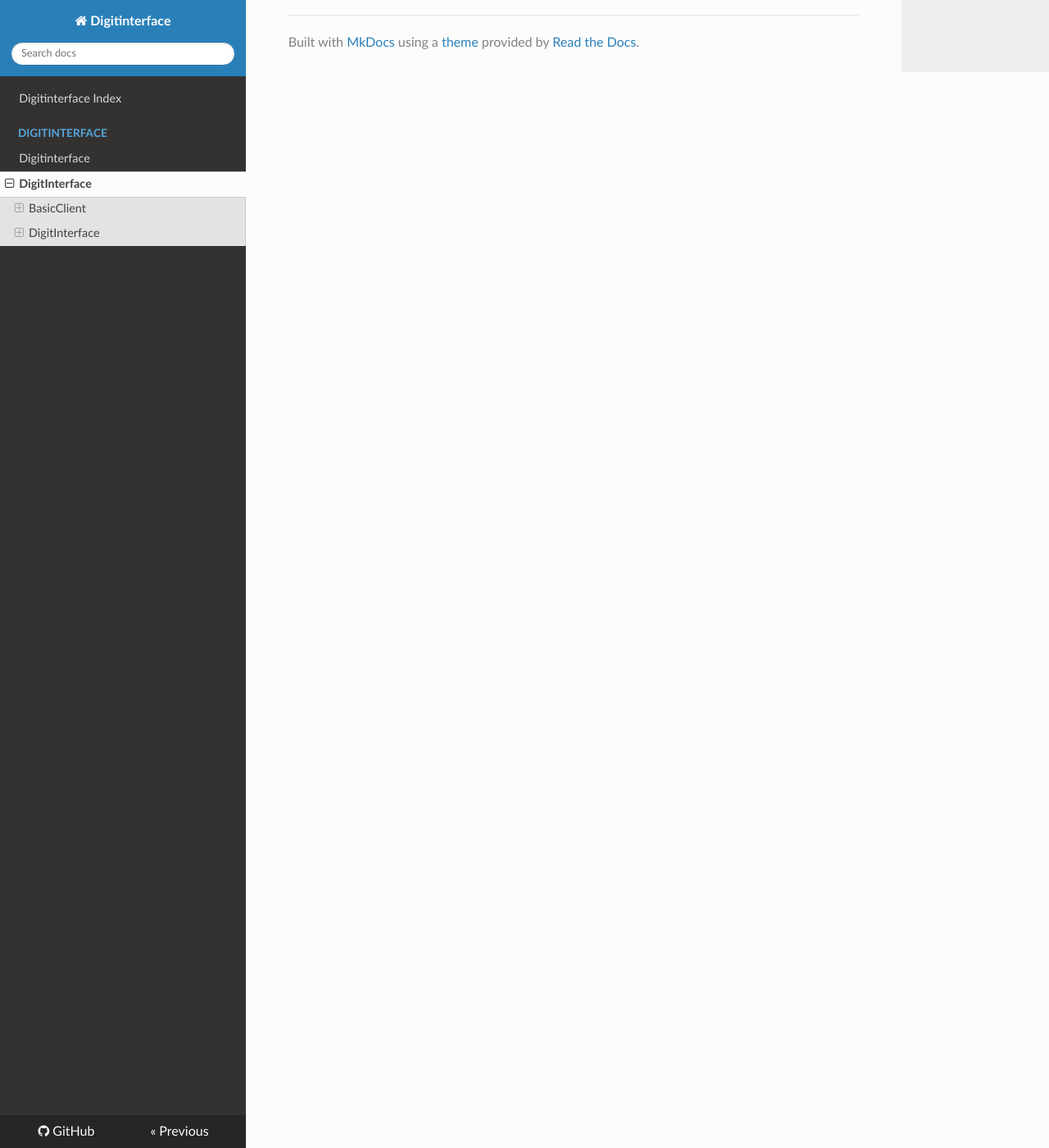
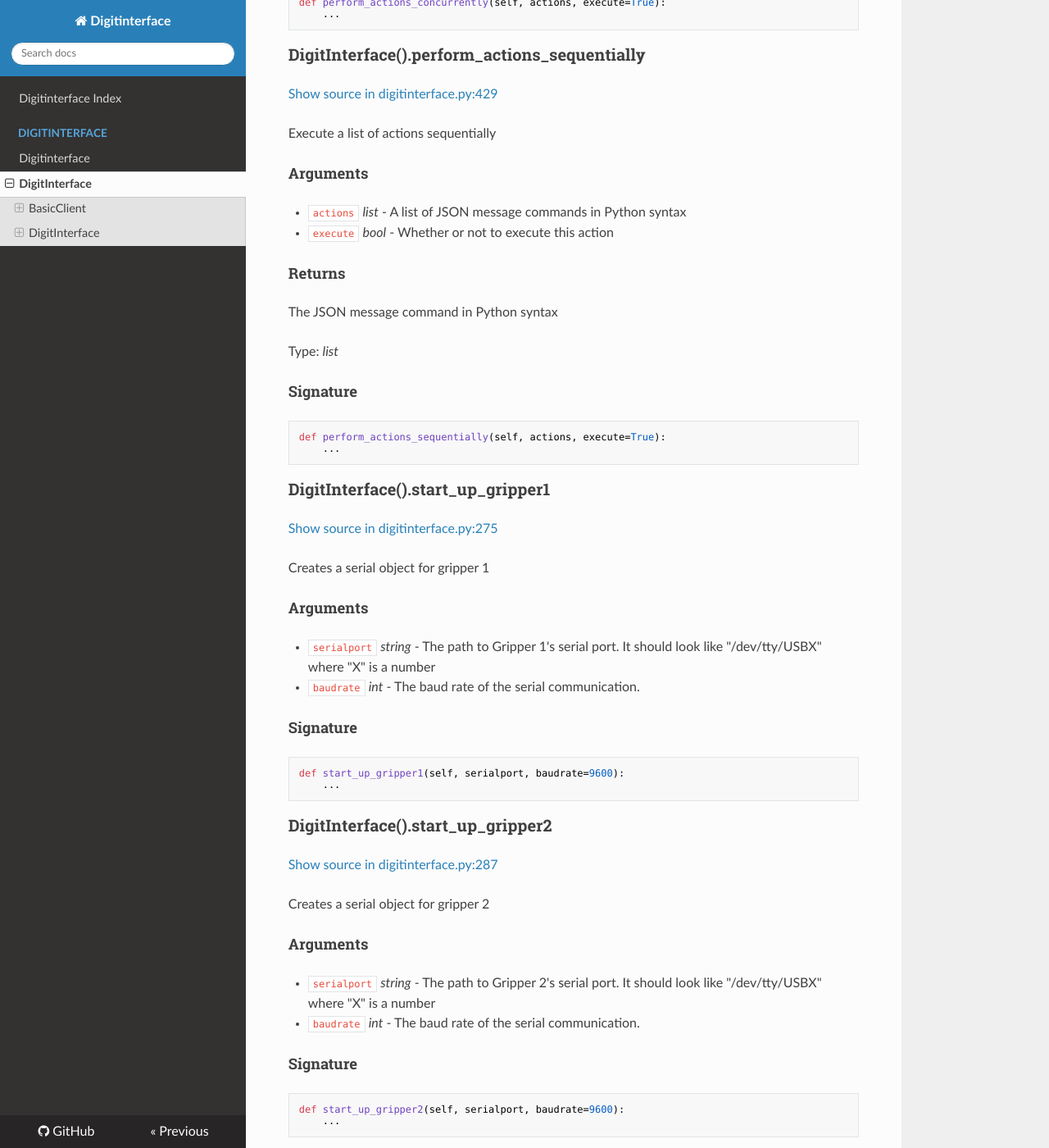
Before and after one commit to adubredu/digitinterface, an MkDocs documentation site: the page built from docs/digitinterface/digitinterface.md, in a window 1280 px wide and 1400 px high, scrolled down 8396 px. Shown: the whole window at 82% size. Built offline with MkDocs 1.6.1, drawn with Linux system fonts in a browser that asks for light colours; nearby versions of some CDN libraries; some of the changed text lies outside the part shown.

````diff
--- a/docs/_config.yml
+++ b/docs/_config.yml
@@ -1,4 +1,4 @@
-theme: jekyll-theme-hacker
+theme: jekyll-theme-cayman
 show_downloads: true
 source: "https://github.com/adubredu/digitinterface"
 highlighter: rouge
--- a/docs/digitinterface/digitinterface.md
+++ b/docs/digitinterface/digitinterface.md
@@ -12,7 +12,8 @@ DigitInterface
     - [BasicClient().opened](#basicclient()opened)
     - [BasicClient().received_message](#basicclient()received_message)
   - [DigitInterface](#digitinterface-1)
-    - [DigitInterface().close_gripper](#digitinterface()close_gripper)
+    - [DigitInterface().close_gripper1](#digitinterface()close_gripper1)
+    - [DigitInterface().close_gripper2](#digitinterface()close_gripper2)
     - [DigitInterface().get_wrist_pose](#digitinterface()get_wrist_pose)
     - [DigitInterface().move_at_velocity](#digitinterface()move_at_velocity)
     - [DigitInterface().move_both_arms_sequentially_to_pose](#digitinterface()move_both_arms_sequentially_to_pose)
@@ -20,13 +21,16 @@ DigitInterface
     - [DigitInterface().move_to_waypoint](#digitinterface()move_to_waypoint)
     - [DigitInterface().move_torso_to_pose](#digitinterface()move_torso_to_pose)
     - [DigitInterface().move_wrist_to_pose](#digitinterface()move_wrist_to_pose)
-    - [DigitInterface().open_gripper](#digitinterface()open_gripper)
+    - [DigitInterface().open_gripper1](#digitinterface()open_gripper1)
+    - [DigitInterface().open_gripper2](#digitinterface()open_gripper2)
     - [DigitInterface().perform_actions_concurrently](#digitinterface()perform_actions_concurrently)
     - [DigitInterface().perform_actions_sequentially](#digitinterface()perform_actions_sequentially)
+    - [DigitInterface().start_up_gripper1](#digitinterface()start_up_gripper1)
+    - [DigitInterface().start_up_gripper2](#digitinterface()start_up_gripper2)
 
 ## BasicClient
 
-[Show source in digitinterface.py:6](https://github.com/adubredu/digitinterface/blob/main/digitinterface/digitinterface.py#L6)
+[Show source in digitinterface.py:7](https://github.com/adubredu/digitinterface/blob/main/digitinterface/digitinterface.py#L7)
 
 Websocket Client Class
 
@@ -110,22 +114,35 @@ class DigitInterface:
         ...
 ```
 
-### DigitInterface().close_gripper
+### DigitInterface().close_gripper1
 
-[Show source in digitinterface.py:272](https://github.com/adubredu/digitinterface/blob/main/digitinterface/digitinterface.py#L272)
+[Show source in digitinterface.py:299](https://github.com/adubredu/digitinterface/blob/main/digitinterface/digitinterface.py#L299)
 
-This is a docstring for the some_method method.
+Closes the fingers of Gripper 1
 
 #### Signature
 
 ```python
-def close_gripper(self, armname):
+def close_gripper1(self):
+    ...
+```
+
+### DigitInterface().close_gripper2
+
+[Show source in digitinterface.py:313](https://github.com/adubredu/digitinterface/blob/main/digitinterface/digitinterface.py#L313)
+
+Closes the fingers of Gripper 2
+
+#### Signature
+
+```python
+def close_gripper2(self):
     ...
 ```
 
 ### DigitInterface().get_wrist_pose
 
-[Show source in digitinterface.py:241](https://github.com/adubredu/digitinterface/blob/main/digitinterface/digitinterface.py#L241)
+[Show source in digitinterface.py:244](https://github.com/adubredu/digitinterface/blob/main/digitinterface/digitinterface.py#L244)
 
 Returns the pose rpyxyz of the wrist of Digit
 
@@ -343,22 +360,35 @@ def move_wrist_to_pose(self, pose, armname, duration=2.0, execute=True):
     ...
 ```
 
-### DigitInterface().open_gripper
+### DigitInterface().open_gripper1
 
-[Show source in digitinterface.py:277](https://github.com/adubredu/digitinterface/blob/main/digitinterface/digitinterface.py#L277)
+[Show source in digitinterface.py:306](https://github.com/adubredu/digitinterface/blob/main/digitinterface/digitinterface.py#L306)
 
-This is a docstring for the some_method method.
+Opens the fingers of Gripper 1
 
 #### Signature
 
 ```python
-def open_gripper(self, armname):
+def open_gripper1(self):
+    ...
+```
+
+### DigitInterface().open_gripper2
+
+[Show source in digitinterface.py:320](https://github.com/adubredu/digitinterface/blob/main/digitinterface/digitinterface.py#L320)
+
+Opens the fingers of Gripper 2
+
+#### Signature
+
+```python
+def open_gripper2(self):
     ...
 ```
 
 ### DigitInterface().perform_actions_concurrently
 
-[Show source in digitinterface.py:365](https://github.com/adubredu/digitinterface/blob/main/digitinterface/digitinterface.py#L365)
+[Show source in digitinterface.py:411](https://github.com/adubredu/digitinterface/blob/main/digitinterface/digitinterface.py#L411)
 
 Execute a list of actions simultaneously
 
@@ -383,7 +413,7 @@ def perform_actions_concurrently(self, actions, execute=True):
 
 ### DigitInterface().perform_actions_sequentially
 
-[Show source in digitinterface.py:383](https://github.com/adubredu/digitinterface/blob/main/digitinterface/digitinterface.py#L383)
+[Show source in digitinterface.py:429](https://github.com/adubredu/digitinterface/blob/main/digitinterface/digitinterface.py#L429)
 
 Execute a list of actions sequentially
 
@@ -405,3 +435,43 @@ Type: *list*
 def perform_actions_sequentially(self, actions, execute=True):
     ...
 ```
+
+### DigitInterface().start_up_gripper1
+
+[Show source in digitinterface.py:275](https://github.com/adubredu/digitinterface/blob/main/digitinterface/digitinterface.py#L275)
+
+Creates a serial object for gripper 1
+
+#### Arguments
+
+- `serialport` *string* - The path to Gripper 1's serial port. It should
+        look like "/dev/tty/USBX" where "X" is a number
+
+- `baudrate` *int* - The baud rate of the serial communication.
+
+#### Signature
+
+```python
+def start_up_gripper1(self, serialport, baudrate=9600):
+    ...
+```
+
+### DigitInterface().start_up_gripper2
+
+[Show source in digitinterface.py:287](https://github.com/adubredu/digitinterface/blob/main/digitinterface/digitinterface.py#L287)
+
+Creates a serial object for gripper 2
+
+#### Arguments
+
+- `serialport` *string* - The path to Gripper 2's serial port. It should
+        look like "/dev/tty/USBX" where "X" is a number
+
+- `baudrate` *int* - The baud rate of the serial communication.
+
+#### Signature
+
+```python
+def start_up_gripper2(self, serialport, baudrate=9600):
+    ...
+```
````
Also changed, not shown: other parts of docs/digitinterface/digitinterface.md (+10 -10 lines), docs/README.md (+0 -29 lines).
